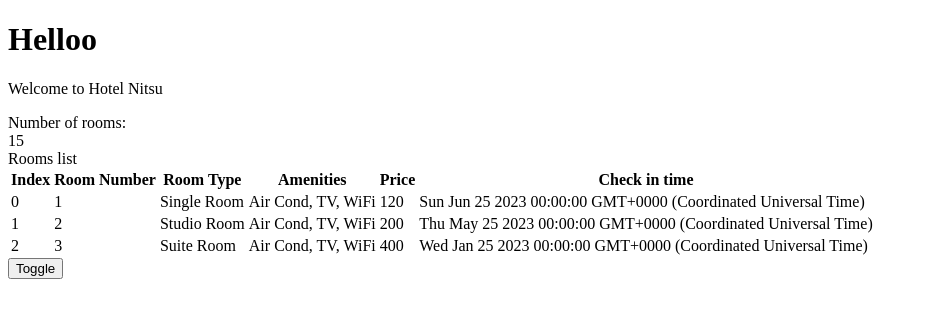
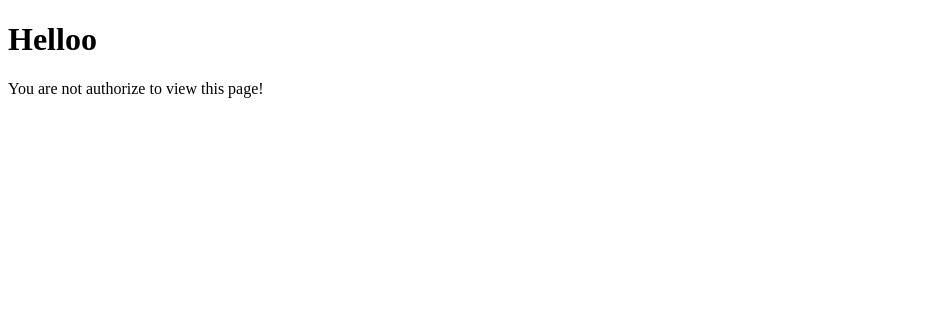
Before and after one commit to nitsuzxz/hotelInventory, an Angular app: page / in a window 1280 px wide. Shown: the top 318 px of the page, without its empty margins (0-928 px from the left). Built offline with nearby package versions, Linux system fonts and the light colour scheme.

Commit message:
Implement ngSwitch
implement ngSwitch to change UI based on user role

```diff
--- a/src/app/app.component.html
+++ b/src/app/app.component.html
@@ -1,2 +1,10 @@
 <h1>Helloo</h1>
-<hinv-rooms></hinv-rooms>
+<!-- Implementinh ngSwitch-->
+<div [ngSwitch]="role">
+  <div *ngSwitchCase="'User'">Welcome user!</div>
+  <div *ngSwitchCase="'Admin'">
+    Hello admin
+    <hinv-rooms></hinv-rooms>
+  </div>
+  <div *ngSwitchDefault>You are not authorize to view this page! </div>
+</div>
--- a/src/app/app.component.ts
+++ b/src/app/app.component.ts
@@ -8,4 +8,5 @@ import { Component } from '@angular/core';
 })
 export class AppComponent {
   title = 'hotelInventory';
+  role = '';
 }
```
